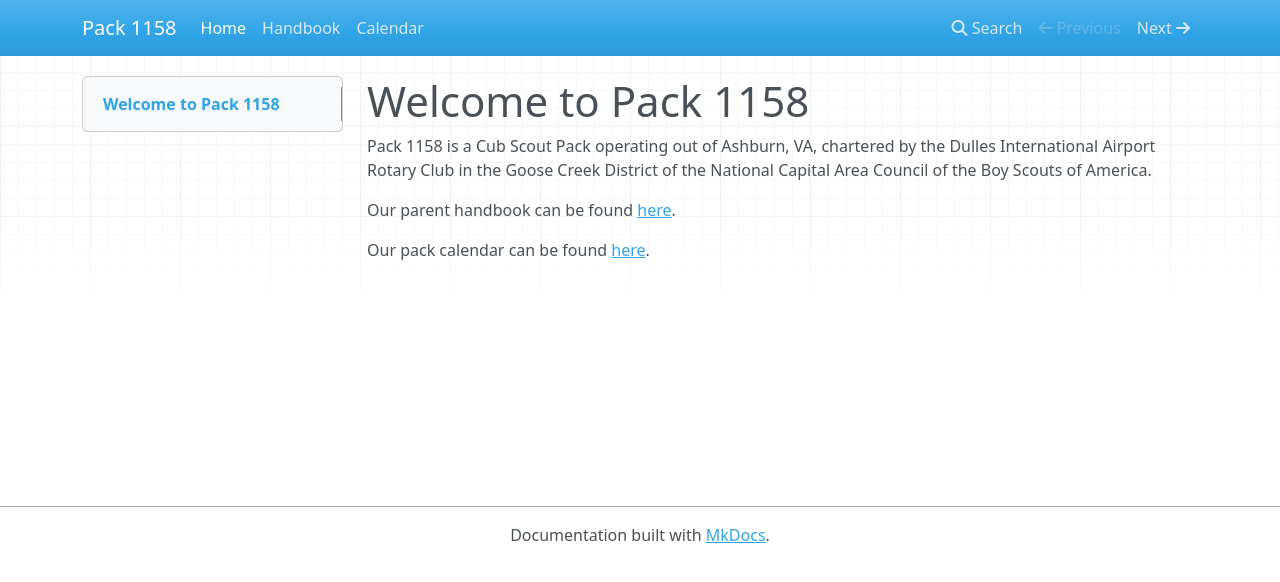
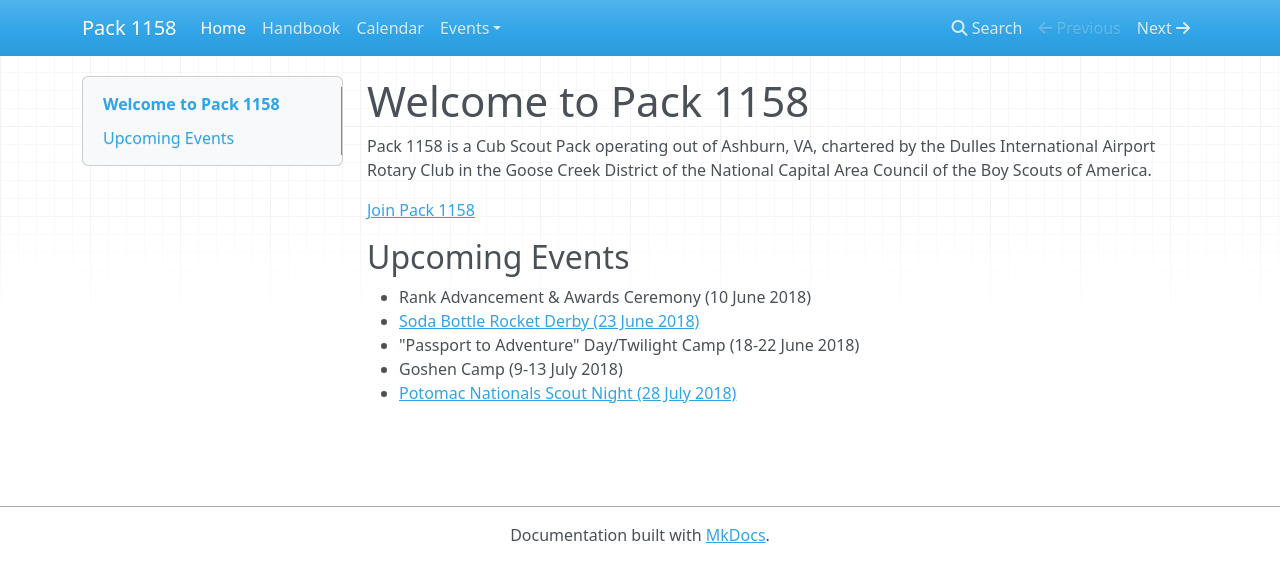
Before and after one commit to pack1158/pack1158.github.io, an MkDocs documentation site: the page built from docs/index.md, in a window 1280 px wide. Shown: the top 582 px of the page. Built offline with MkDocs 1.6.1, drawn with Linux system fonts in a browser that asks for light colours; nearby versions of some CDN libraries; old or Windows-style settings are respelled for this version of MkDocs.

```diff
--- a/docs/index.md
+++ b/docs/index.md
@@ -4,6 +4,12 @@ Pack 1158 is a Cub Scout Pack operating out of Ashburn, VA, chartered by the
 Dulles International Airport Rotary Club in the Goose Creek District of the
 National Capital Area Council of the Boy Scouts of America.
 
-Our parent handbook can be found [here](handbook.md).
+[Join Pack 1158](https://my.bsa.us/082paa1158mb)
 
-Our pack calendar can be found [here](calendar.md).
+## Upcoming Events
+
+- Rank Advancement & Awards Ceremony (10 June 2018)
+- [Soda Bottle Rocket Derby (23 June 2018)](events/soda-bottle-rocket-derby.md)
+- "Passport to Adventure" Day/Twilight Camp (18-22 June 2018)
+- Goshen Camp (9-13 July 2018)
+- [Potomac Nationals Scout Night (28 July 2018)](events/potomac-nationals-scout-night.md)
--- a/mkdocs.yml
+++ b/mkdocs.yml
@@ -1,5 +1,14 @@
 site_name: Pack 1158
 pages:
-- Home: 'index.md'
-- Handbook: 'handbook.md'
-- Calendar: 'calendar.md'
+  - Home: index.md
+  - Handbook: handbook.md
+  - Calendar: calendar.md
+  - Events:
+    - Pinewood Derby: events/pinewood-derby.md
+    - Blue & Gold: events/blue-and-gold-ceremony.md
+    - Watermine: events/watermine-back-to-school-blast.md
+    - P-Nats Scout Night: events/potomac-nationals-scout-night.md
+    - Bike Hike: events/bike-hike.md
+    - Scouting for Food: events/scouting-for-food.md
+    - Caroling: events/caroling.md
+    - Bottle Rocket Derby: events/soda-bottle-rocket-derby.md
```
Also changed, not shown: docs/events/bike-hike.md (added, +1 -0 lines), docs/events/blue-and-gold-ceremony.md (added, +1 -0 lines), docs/events/caroling.md (added, +1 -0 lines), docs/events/pinewood-derby.md (added, +1 -0 lines), docs/events/potomac-nationals-scout-night.md (added, +46 -0 lines), docs/events/scouting-for-food.md (added, +1 -0 lines), docs/events/soda-bottle-rocket-derby.md (added, +34 -0 lines), docs/events/watermine-back-to-school-blast.md (added, +1 -0 lines), docs/handbook.md (+32 -28 lines).
